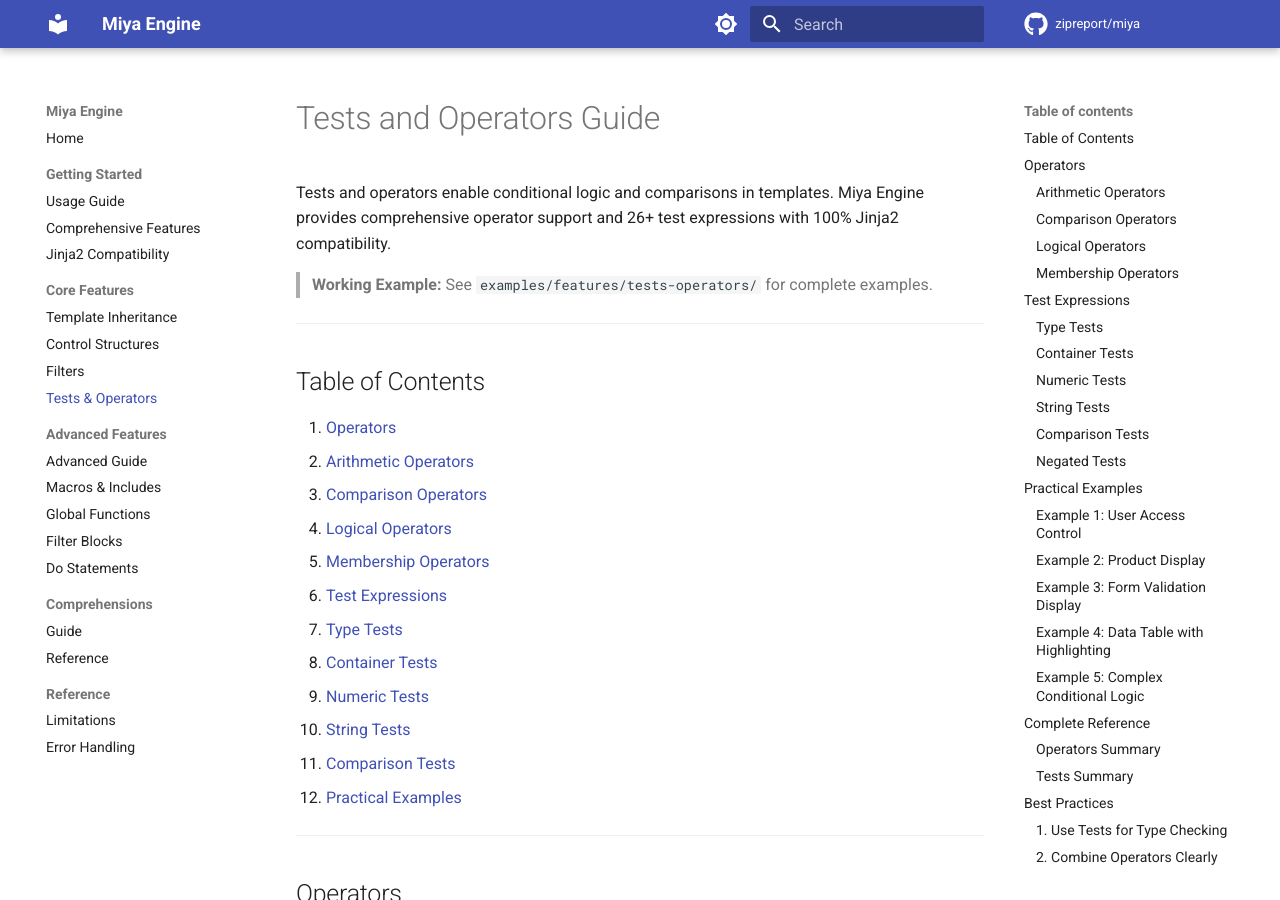
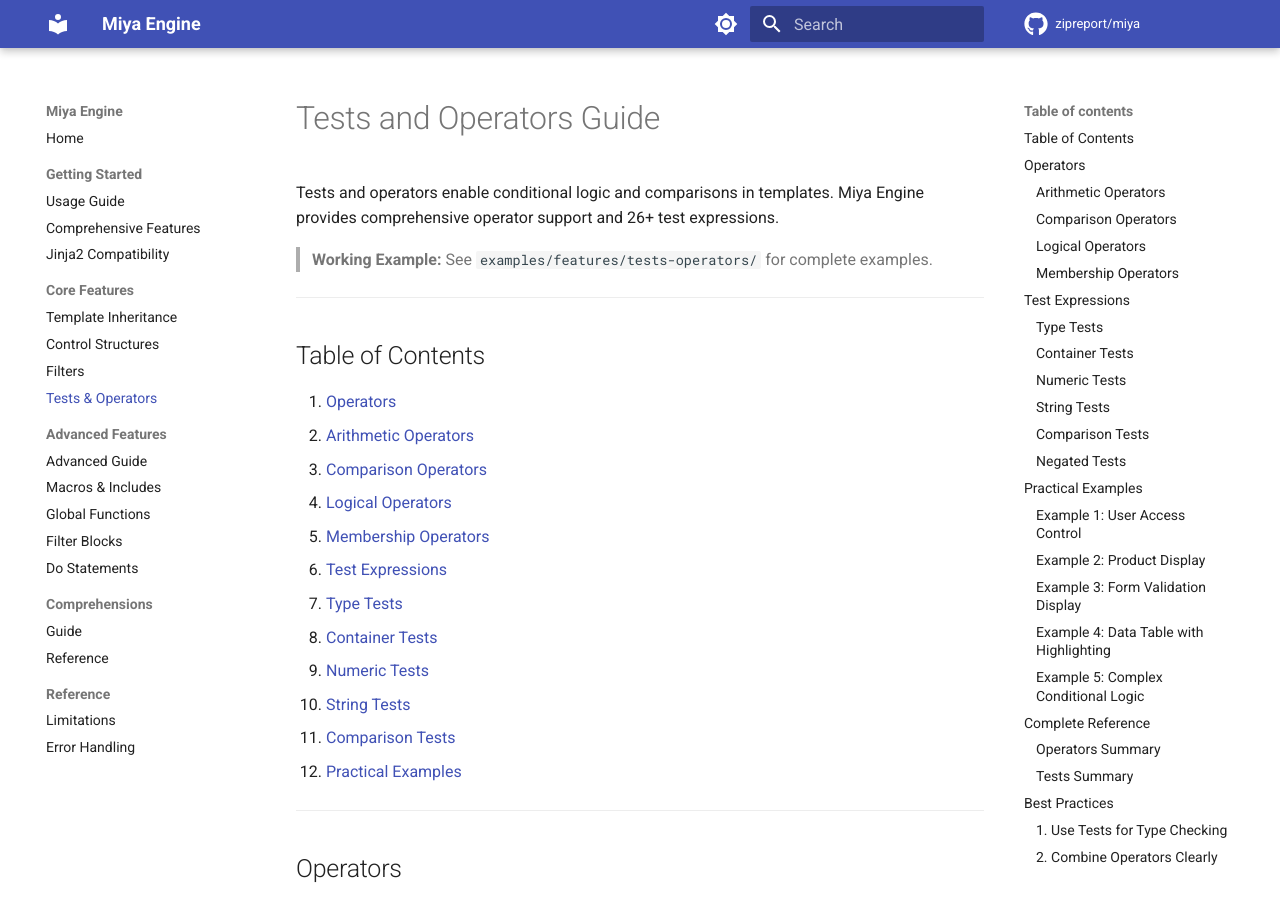
Before and after one commit to zipreport/miya, an MkDocs documentation site: the page built from docs/TESTS_AND_OPERATORS.md, in a window 1280 px wide and 900 px high. Built offline with MkDocs 1.6.1 and Material for MkDocs 9.7.7, drawn with Linux system fonts in a browser that asks for light colours; comment, search, counter and statistics services are not loaded; some of the changed text lies outside the part shown.

Commit message:
docs: remove compatibility percentage from TESTS_AND_OPERATORS
Co-Authored-By: Claude Sonnet 5.5 <noreply@anthropic.com>

```diff
--- a/docs/TESTS_AND_OPERATORS.md
+++ b/docs/TESTS_AND_OPERATORS.md
@@ -1,6 +1,6 @@
 # Tests and Operators Guide
 
-Tests and operators enable conditional logic and comparisons in templates. Miya Engine provides comprehensive operator support and 26+ test expressions with 100% Jinja2 compatibility.
+Tests and operators enable conditional logic and comparisons in templates. Miya Engine provides comprehensive operator support and 26+ test expressions.
 
 > **Working Example:** See `examples/features/tests-operators/` for complete examples.
 
@@ -670,7 +670,7 @@ Use `is not` to negate any test:
 
 ## Summary
 
-**Complete operator and test support - 100% Jinja2 Compatible**
+**Complete operator and test support**
 
  **All Operators:**
 - Arithmetic: `+`, `-`, `*`, `/`, `//`, `%`, `**`, `~`
```
